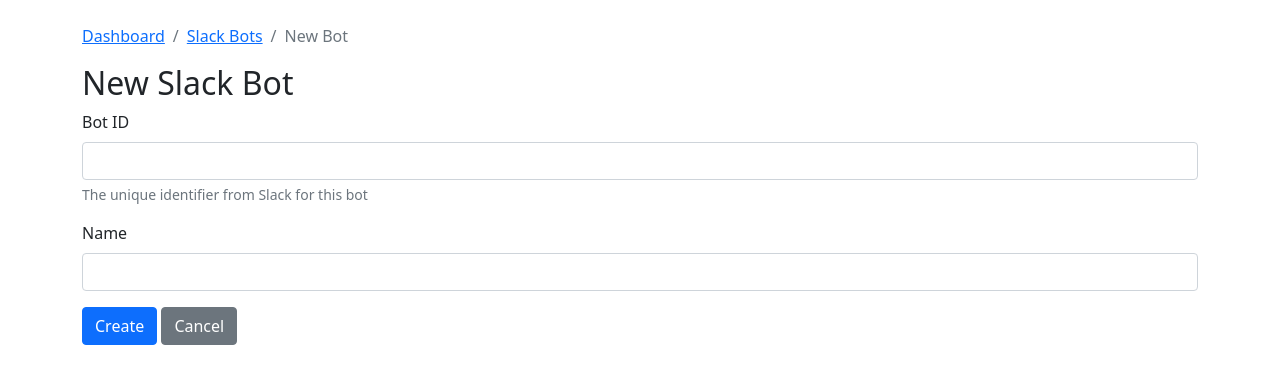
After one commit to ngozinwogwugwu/multi-agent-llm-group-chat, a Flask app: template app/templates/admin/bots/new.html in a window 1280 px wide. The commit adds this page. Shown: the top 384 px of the page. Run offline with Flask 3, Linux system fonts and the light colour scheme; the template is opened without the code that fills it, so the values that code supplies are empty.

Commit message:
ask gpt feature

```diff
--- /dev/null
+++ b/app/templates/admin/bots/new.html
@@ -0,0 +1,57 @@
+<!DOCTYPE html>
+<html>
+  <head>
+    <title>New Bot - Admin</title>
+    <link
+      href="https://cdn.jsdelivr.net/npm/bootstrap@5.1.3/dist/css/bootstrap.min.css"
+      rel="stylesheet"
+    />
+  </head>
+  <body>
+    <div class="container mt-4">
+      <nav aria-label="breadcrumb">
+        <ol class="breadcrumb">
+          <li class="breadcrumb-item">
+            <a href="{{ url_for('admin.dashboard') }}">Dashboard</a>
+          </li>
+          <li class="breadcrumb-item">
+            <a href="{{ url_for('admin.list_bots') }}">Slack Bots</a>
+          </li>
+          <li class="breadcrumb-item active">New Bot</li>
+        </ol>
+      </nav>
+
+      <h2>New Slack Bot</h2>
+
+      <form method="POST">
+        <div class="mb-3">
+          <label for="bot_id" class="form-label">Bot ID</label>
+          <input
+            type="text"
+            class="form-control"
+            id="bot_id"
+            name="bot_id"
+            required
+          />
+          <div class="form-text">
+            The unique identifier from Slack for this bot
+          </div>
+        </div>
+        <div class="mb-3">
+          <label for="name" class="form-label">Name</label>
+          <input
+            type="text"
+            class="form-control"
+            id="name"
+            name="name"
+            required
+          />
+        </div>
+        <button type="submit" class="btn btn-primary">Create</button>
+        <a href="{{ url_for('admin.list_bots') }}" class="btn btn-secondary"
+          >Cancel</a
+        >
+      </form>
+    </div>
+  </body>
+</html>
--- a/requirements.txt
+++ b/requirements.txt
@@ -7,3 +7,5 @@
 SQLAlchemy==2.0.23
 pgvector==0.2.4
 gunicorn==21.2.0
+openai==0.27.0
+requests==2.31.0
```
Also changed, not shown: app/gpt_utils.py (added, +44 -0 lines), app/routes.py (+39 -0 lines), app/templates/admin/bots/list.html (+12 -0 lines).
